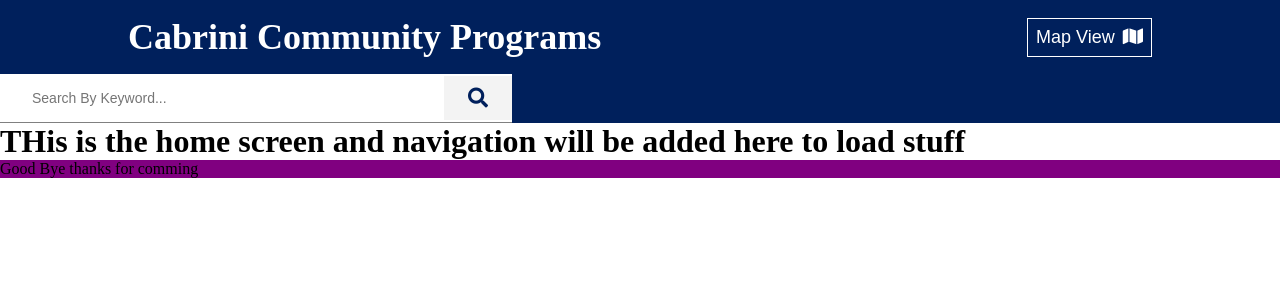
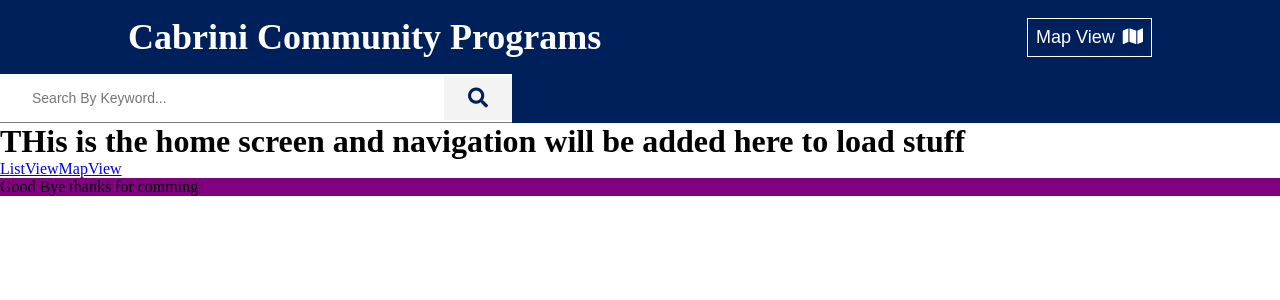
Before and after one commit to arroyoan/cabrini_programs, a React (Create React App) app in the folder frontend/: page / in a window 1280 px wide. Shown: the top 300 px of the page. Built offline with nearby package versions, Linux system fonts and the light colour scheme; the HTML template or start-up script is replaced by a standard one.

Commit message:
added a proxy to the frontend package.json so that the frontend can make api calls to the backend

```diff
--- a/frontend/package.json
+++ b/frontend/package.json
@@ -1,6 +1,7 @@
 {
   "name": "cabrini-list-map",
   "version": "0.1.0",
+  "proxy": "http://127.0.0.1:5000",
   "private": true,
   "dependencies": {
     "@testing-library/jest-dom": "^5.11.4",
--- a/frontend/src/actions/programActions.js
+++ b/frontend/src/actions/programActions.js
@@ -10,13 +10,14 @@
   try {
     dispatch({type:PROGRAM_LIST_REQEST})
 
-    const {data} = await axios.get(`/api/programs/`)
+    const {data} = await axios.get(`/api/v1/programs/`)
     dispatch({
       type:PROGRAM_LIST_SUCCESS,
       payload:data
     })
 
   } catch (error) {
+    console.error(error)
     dispatch({
       type:PROGRAM_LIST_FAIL,
       payload: error.response && error.response.data.message
--- a/frontend/src/screens/HomeScreen/HomeScreen.js
+++ b/frontend/src/screens/HomeScreen/HomeScreen.js
@@ -1,9 +1,12 @@
 import React from 'react'
+import {NavLink} from 'react-router-dom'
 
 const HomeScreen = () => {
   return (
     <div>
       <h1>THis is the home screen and navigation will be added here to load stuff</h1>
+      <NavLink to='/programs/listview' >ListView</NavLink>
+      <NavLink to='/programs/mapview' >MapView</NavLink>
     </div>
   )
 }
--- a/frontend/src/screens/listView/ListViewScreen.js
+++ b/frontend/src/screens/listView/ListViewScreen.js
@@ -6,10 +6,11 @@
 const ListViewScreen = () => {
   const dispatch = useDispatch()
 
+  // selects the program list from the state
   const programList = useSelector(state => state.programList)
   const {loading, error, programs} = programList
 
-  // this dispatches the listPrograms actiont get all programs from the database
+  // loads the program list based on the filters the user selected
   useEffect(()=>{
     dispatch(listPrograms())
   },[dispatch])
@@ -18,7 +19,7 @@
     <div>
       <h2>Confirmation that this is loading</h2>
       {loading ? <h1>Loading...</h1> : console.log(programs)}
-      {error ? <h1>{error.message}</h1> : <h1>Woops...</h1> }
+      {error && <h1>{error.message}</h1> }
     </div>
   )
 }
```
